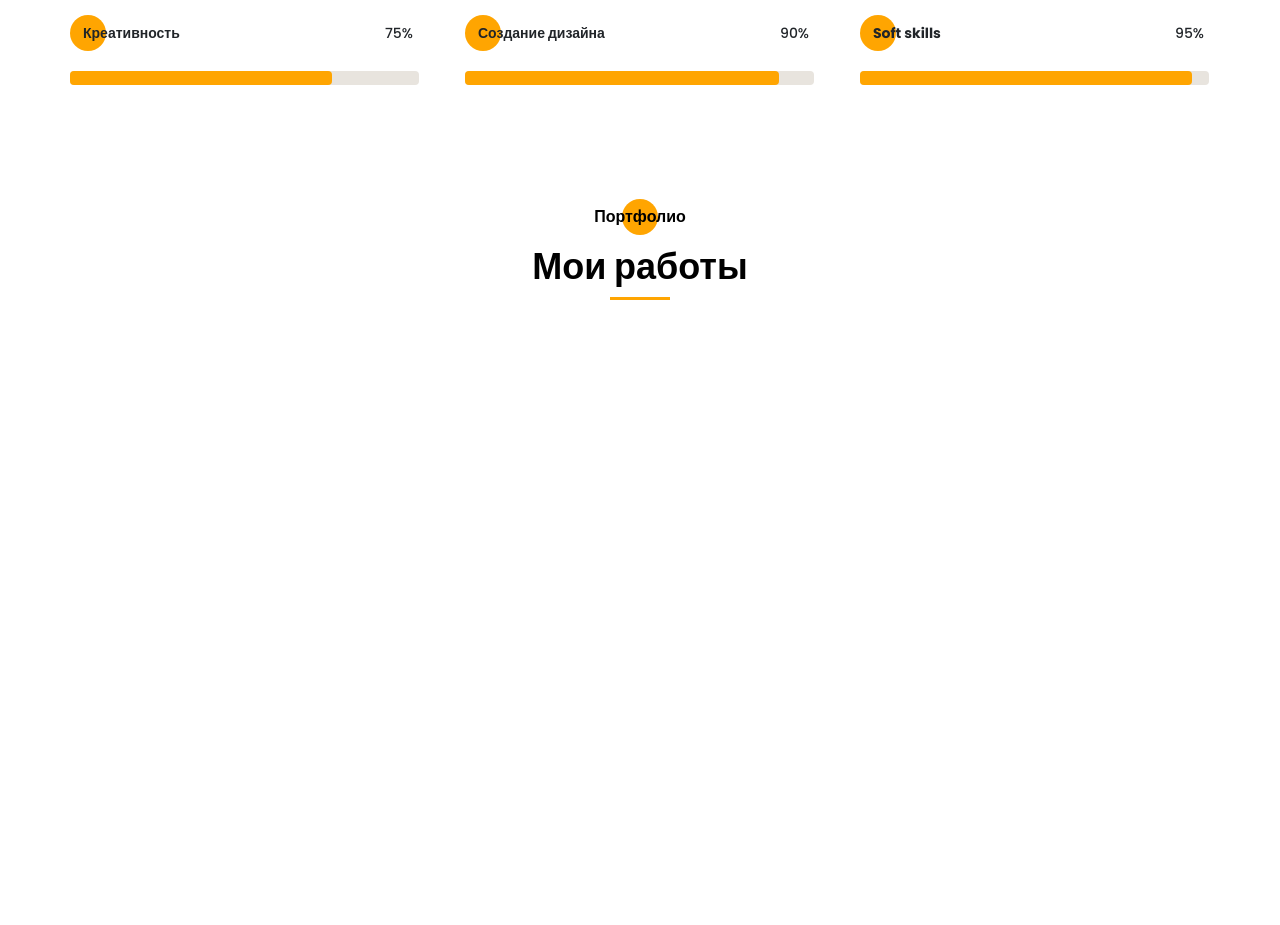
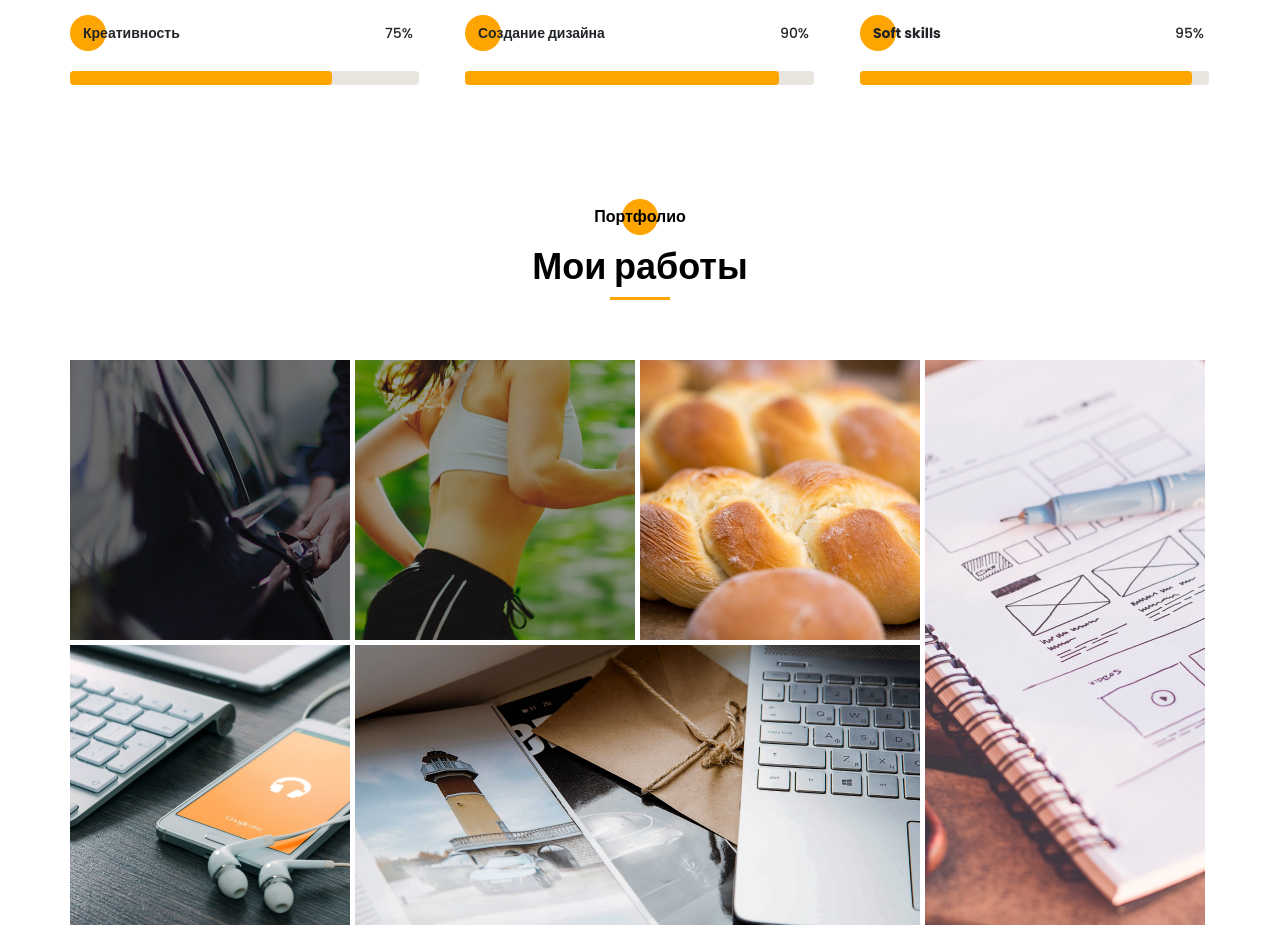
Before and after one commit to artemtumanov/portfolio, a website: page src/index.html in a window 1280 px wide. Shown: the part 3194-4119 px from the top of the page. Before the commit the page ends 3494 px from the top, so only its background shows below. Drawn offline with nearby package versions, Linux system fonts and the light colour scheme; files that its build step writes are made by us from their sources; files whose address does not match are found by name.

Commit message:
add works

```diff
--- a/src/index.html
+++ b/src/index.html
@@ -319,6 +319,27 @@
             <h2 class="title title_fz16 circle">Портфолио</h2>
             <div class="title">Мои работы</div>
             <div class="divider"></div>
+
+            <div class="works__wrapper">
+                <a href="#" class="works__item">
+                    <img src="img/works/uber.jpg" alt="uber">
+                </a>
+                <a href="#" class="works__item">
+                    <img src="img/works/pulse.jpg" alt="pulse">
+                </a>
+                <a href="#" class="works__item">
+                    <img src="img/works/bread.jpg" alt="test">
+                </a>
+                <a href="#" class="works__item vertical">
+                    <img src="img/works/plans.jpg" alt="test">
+                </a>
+                <a href="#" class="works__item">
+                    <img src="img/works/ipad.jpg" alt="test">
+                </a>
+                <a href="#" class="works__item horizon">
+                    <img src="img/works/mac.jpg" alt="test">
+                </a>
+            </div>
         </div>
     </section>
     <script src="js/script.js"></script>
--- a/src/sass/blocks/_works.scss
+++ b/src/sass/blocks/_works.scss
@@ -8,4 +8,19 @@
             top: -6px;
         }
     }
+    &__wrapper {
+        margin-top: 60px;
+        display: grid;
+        grid-template: repeat(2, 280px) / repeat(4, 280px);
+        gap: 5px;
+        grid-auto-rows: 280px;
+    }
+    .vertical {
+        grid-column: 4 / 5;
+        grid-row: 1 / 3;
+    }
+    .horizon {
+        grid-column: 2 / 4;
+        grid-row: 2 / 3;
+    }
 }
```
Also changed, not shown: dist/css/style.min.css, dist/img/works/mac.jpg (added), dist/index.html, src/img/works/mac.jpg (added), 1 other file.
